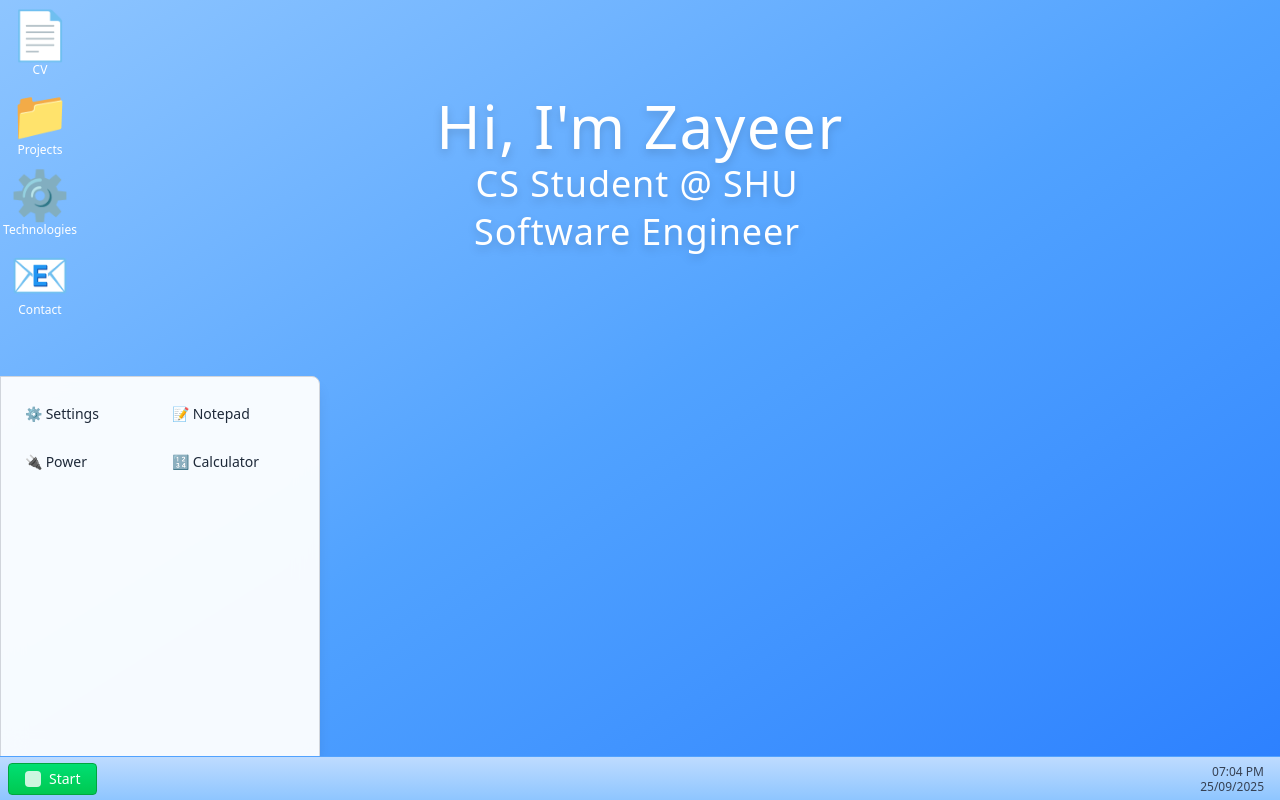
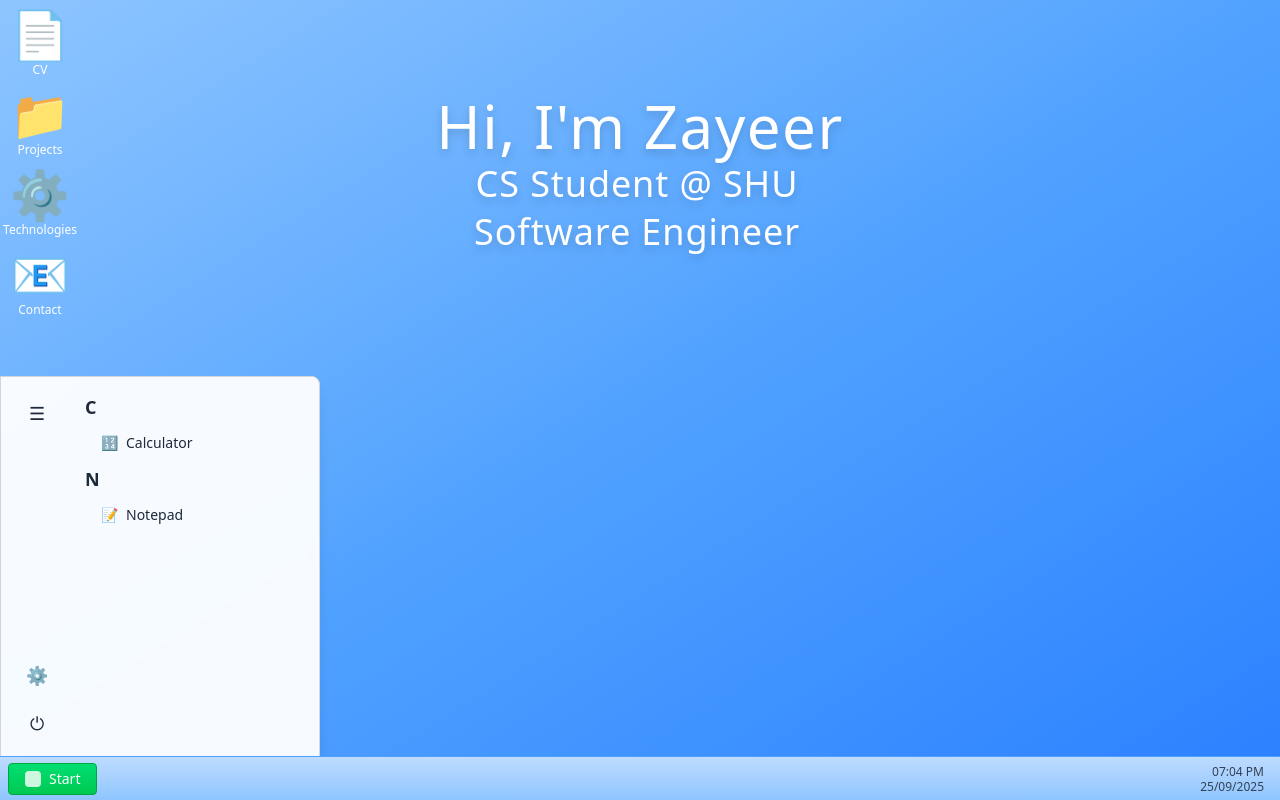
Before and after one commit to Zayeer-S/portfolio, a Next.js app: page / in a window 1280 px wide. Both pictures are taken after a click on the button "Start". Built offline with nearby package versions, Linux system fonts and the light colour scheme.

Commit message:
feat: add animations to 2 column layout start menu

```diff
--- a/src/components/desktop/StartMenu.tsx
+++ b/src/components/desktop/StartMenu.tsx
@@ -5,6 +5,7 @@ import { useTheme } from '@/contexts/ThemeContext';
 
 export default function StartMenu({ isOpen, onClose, onOpenWindow }: StartMenuProps) {
   const [showPowerMenu, setShowPowerMenu] = useState(false);
+  const [isLeftColumnExpanded, setIsLeftColumnExpanded] = useState(false);
 
   const { theme } = useTheme();
   const styles = getThemeClasses(theme);
@@ -22,6 +23,25 @@ export default function StartMenu({ isOpen, onClose, onOpenWindow }: StartMenuPr
     window.location.reload();
   };
 
+  const toggleLeftColumn = () => {
+    setIsLeftColumnExpanded(!isLeftColumnExpanded);
+  };
+
+  const menuItems = [
+    { id: 'calculator' as WindowId, name: 'Calculator', icon: '🔢' },
+    { id: 'notepad' as WindowId, name: 'Notepad', icon: '📝' }
+  ];
+  const sortedItems = menuItems.sort((a, b) => a.name.localeCompare(b.name));
+
+  const groupedItems = sortedItems.reduce((groups, item) => {
+    const firstLetter = item.name[0].toUpperCase();
+    if (!groups[firstLetter]) {
+      groups[firstLetter] = [];
+    }
+    groups[firstLetter].push(item);
+    return groups;
+  }, {} as Record<string, typeof menuItems>);
+
   return (
     <div
       className={`fixed bottom-10 left-0 w-80 h-96 ${styles.startMenu.background} rounded-tr-lg shadow-lg
@@ -31,56 +51,108 @@ export default function StartMenu({ isOpen, onClose, onOpenWindow }: StartMenuPr
           : 'translate-y-14 opacity-0 scale-95 pointer-events-none'
         }`}
     >
-      <div className="p-4 space-y-2">
-        {/* Two-column grid layout */}
-        <div className="grid grid-cols-2 gap-2">
-          {/* Column 1 */}
-          <div className="space-y-2">
+      <div className="p-4 h-full flex relative">
+        {/* Applications in alphabetical order (always visible) */}
+        <div className="flex-1 overflow-y-auto ml-16">
+          <div className="space-y-1">
+            {Object.entries(groupedItems).map(([letter, items]) => (
+              <div key={letter}>
+                {/* Letter header with bigger font */}
+                <div className={`${styles.startMenu.text} font-bold text-lg mb-1 px-1`}>
+                  {letter}
+                </div>
+                {/* Items under each letter */}
+                {items.map((item) => (
                   <div
-              className={`${styles.startMenu.items} p-2 rounded cursor-pointer transition-all duration-150 hover:scale-105`}
+                    key={item.id}
+                    className={`${styles.startMenu.items} p-2 rounded cursor-pointer transition-all duration-150 hover:scale-105 flex items-center space-x-2 ml-3`}
+                    onClick={() => handleItemClick(item.id)}
+                  >
+                    <span className="text-sm">{item.icon}</span>
+                    <span className="text-sm">{item.name}</span>
+                  </div>
+                ))}
+              </div>
+            ))}
+          </div>
+        </div>
+
+        {/* Hamburger button*/}
+        <div
+          className="absolute select-none"
+          style={{ top: '16px', left: '16px', zIndex: 20 }}
+        >
+          <button
+            onClick={toggleLeftColumn}
+            className={`${styles.startMenu.items} p-2 rounded cursor-pointer transition-all duration-150 hover:scale-110 select-none flex items-center justify-center`}
+            title={isLeftColumnExpanded ? "Collapse menu" : "Expand menu"}
+            style={{ width: '40px', height: '40px' }}
+          >
+            <span className="text-lg select-none">☰</span>
+          </button>
+        </div>
+
+        <div className="absolute" style={{ bottom: '16px', left: '16px', zIndex: 20 }}>
+          <div className="flex flex-col space-y-2">
+            {/* Settings icon */}
+            <div
+              className={`${styles.startMenu.items} p-2 rounded cursor-pointer transition-all duration-150 hover:scale-110 select-none flex items-center justify-center`}
+              style={{ width: '40px', height: '40px' }}
               onClick={() => handleItemClick('settings')}
+              title={!isLeftColumnExpanded ? "Settings" : undefined}
             >
-              <span className="text-sm">⚙️ Settings</span>
+              <span className="text-lg select-none">⚙</span>
             </div>
+
+            {/* Power icon */}
             <div
-              className={`${styles.startMenu.items} p-2 rounded cursor-pointer relative transition-all duration-150 hover:scale-105`}
+              className={`${styles.startMenu.items} p-2 rounded cursor-pointer transition-all duration-150 hover:scale-110 select-none flex items-center justify-center`}
+              style={{ width: '40px', height: '40px' }}
               onClick={handlePowerClick}
+              title={!isLeftColumnExpanded ? "Power" : undefined}
             >
-              <span className="text-sm">🔌 Power</span>
+              <span className="text-lg select-none">⏻</span>
+            </div>
+          </div>
+        </div>
 
+        {/* Settings text*/}
+        <div
+          className={`absolute transition-all duration-300 ease-out select-none ${isLeftColumnExpanded ? 'opacity-100 translate-x-0 delay-100' : 'opacity-0 -translate-x-4'}`}
+          style={{ bottom: '71px', left: '56px', zIndex: 20 }}
+        >
+          <span className="text-sm whitespace-nowrap select-none">Settings</span>
+        </div>
+
+        {/*Power text*/}
+        <div
+          className={`absolute transition-all duration-300 ease-out select-none ${isLeftColumnExpanded ? 'opacity-100 translate-x-0 delay-150' : 'opacity-0 -translate-x-4'}`}
+          style={{ bottom: '24px', left: '56px', zIndex: 20 }}
+        >
+          <span className="text-sm whitespace-nowrap select-none">Power</span>
+        </div>
+
+        {/* Power menu*/}
         {showPowerMenu && (
-                <div className={`absolute bottom-full left-0 mb-1 ${styles.startMenu.background} border border-gray-300 rounded shadow-lg z-10 w-32
+          <div className={`absolute ${styles.startMenu.background} border border-gray-300 rounded shadow-lg w-32
             transform transition-all duration-200 ease-out
-                  animate-in slide-in-from-bottom-4 fade-in zoom-in-95`}>
+            animate-in slide-in-from-bottom-4 fade-in zoom-in-95 select-none`}
+            style={{ bottom: '64px', left: '16px', zIndex: 30 }}
+          >
             <div
-                    className={`${styles.startMenu.items} p-2 rounded cursor-pointer transition-all duration-150 hover:scale-105`}
+              className={`${styles.startMenu.items} p-2 rounded cursor-pointer transition-all duration-150 hover:scale-105 select-none`}
               onClick={(e) => {
                 e.stopPropagation();
                 handleReloadPage();
               }}
             >
-                    <span className="text-xs">🔄 Reload Page</span>
+              <span className="text-xs select-none">🔄 Reload Page</span>
             </div>
           </div>
         )}
-            </div>
-          </div>
 
-          {/* Column 2 */}
-          <div className="space-y-2">
-            <div
-              className={`${styles.startMenu.items} p-2 rounded cursor-pointer transition-all duration-150 hover:scale-105`}
-              onClick={() => handleItemClick('notepad')}
-            >
-              <span className="text-sm">📝 Notepad</span>
-            </div>
-            <div
-              className={`${styles.startMenu.items} p-2 rounded cursor-pointer transition-all duration-150 hover:scale-105`}
-              onClick={() => handleItemClick('calculator')}
-            >
-              <span className="text-sm">🔢 Calculator</span>
-            </div>
-          </div>
+        {/* White background overlay i.e. the one toggled by hamburger */}
+        <div className={`absolute left-0 top-0 bottom-0 ${isLeftColumnExpanded ? 'w-44' : 'w-12'} transition-all duration-300 ease-out ${isLeftColumnExpanded ? styles.startMenu.background + ' rounded-tr-lg shadow-lg' : ''} z-10`}>
         </div>
       </div>
     </div>
```
Lines whose indentation alone changed are shown as unchanged.
